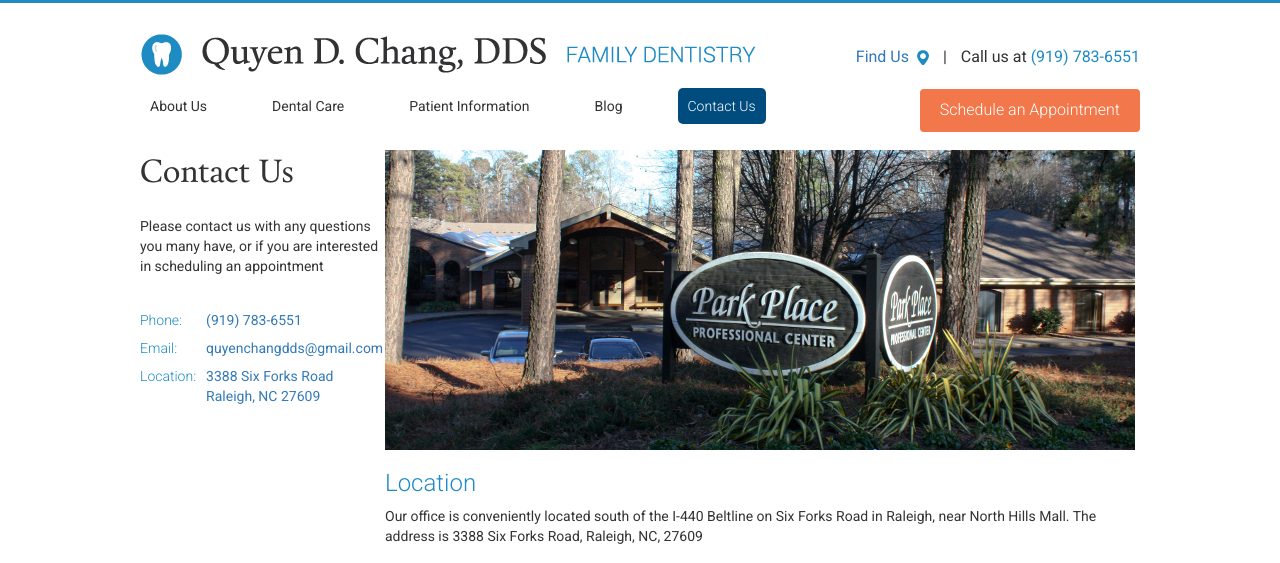
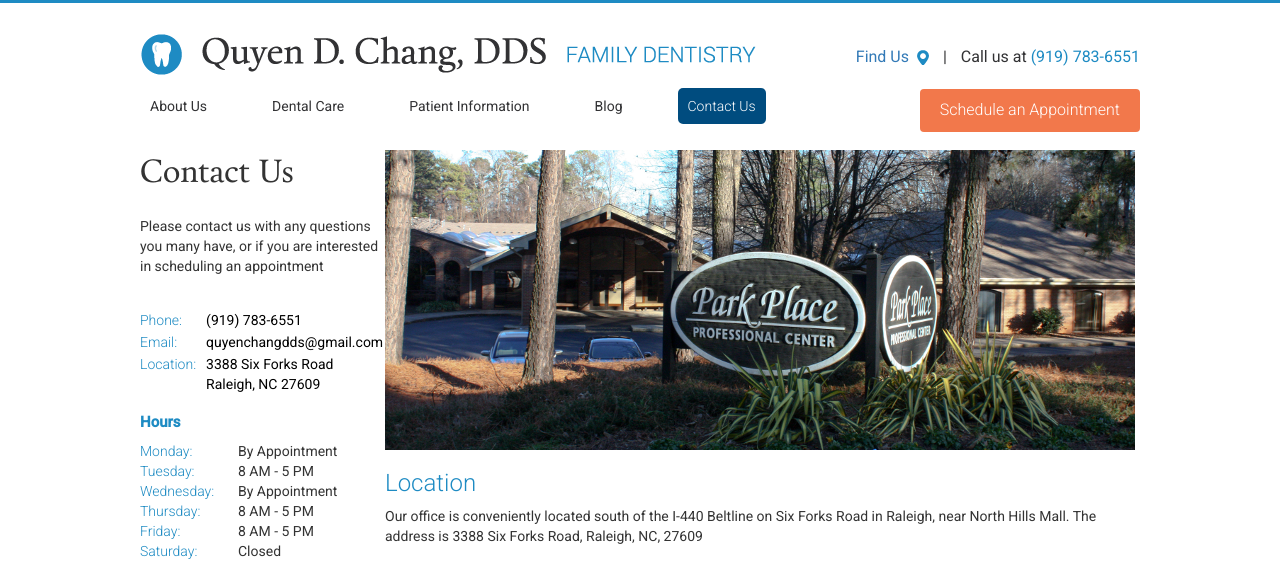
Before and after one commit to gabrielyeung/changdds, a Jekyll site: the page built from contactus/index.html, in a window 1280 px wide. Shown: the top 563 px of the page. Built offline with Jekyll 4.4.1, drawn with Linux system fonts in a browser that asks for light colours.

Commit message:
add weekly-schedule table to /contactinfo page

```diff
--- a/_config.prod.yml
+++ b/_config.prod.yml
@@ -4,4 +4,4 @@ baseurl: "" # the subpath of your site, e.g. /blog
 # https://github.com/jekyll/jekyll/pull/1291/files
 # then use.. jekyll serve --baseurl ''
 # should be able to override configs like so
-# jekyll build --config _config.yml,config.prod.yml
+# jekyll build --config _config.yml,_config.prod.yml
--- a/_includes/contactinfo.html
+++ b/_includes/contactinfo.html
@@ -1,3 +1,4 @@
+{% comment %}this snippet is used on contactus page and on footer{% endcomment %}
 <table>
     <tr>
         <td>Phone:</td>
--- /dev/null
+++ b/_includes/weeklyschedule.html
@@ -0,0 +1,12 @@
+<section class="weekly-schedule">
+  <h2>Hours</h2>
+  <div class="hours-table">
+    <div>Monday:</div><div>By Appointment</div>
+    <div>Tuesday:</div><div>8 AM - 5 PM</div>
+    <div>Wednesday:</div><div>By Appointment</div>
+    <div>Thursday:</div><div>8 AM - 5 PM</div>
+    <div>Friday:</div><div>8 AM - 5 PM</div>
+    <div>Saturday:</div><div>Closed</div>
+    <div>Sunday:</div><div>Closed</div>
+  </div>
+</section>
--- a/_sass/_contactus.scss
+++ b/_sass/_contactus.scss
@@ -8,11 +8,31 @@
       padding-right: em(10);
     }
     tr.email > td {
-      padding: em(8) 0;
+      padding: em(2) 0;
+    }
+    td a {
+      color: black;
     }
   }
   section p {
     padding-bottom: em(24);
+  }
+  section.weekly-schedule {
+    h2 {
+      font-weight: bold;
+    }
+    .hours-table {
+      display: flex;
+      flex-wrap: wrap;
+      div {
+        &:nth-child(2n+1) {
+          width: 40%;
+          color: $blue;
+          font-weight: 300;
+        }
+        width: 50%;
+      }
+    }
   }
 }
 
--- a/contactus/index.html
+++ b/contactus/index.html
@@ -9,6 +9,7 @@ category: contactus
       <section>
         <p>Please contact us with any questions you many have, or if you are interested in scheduling an appointment</p>
         {% include contactinfo.html %}
+        {% include weeklyschedule.html %}
       </section>
   </nav>
   <section class="page-content">
```
